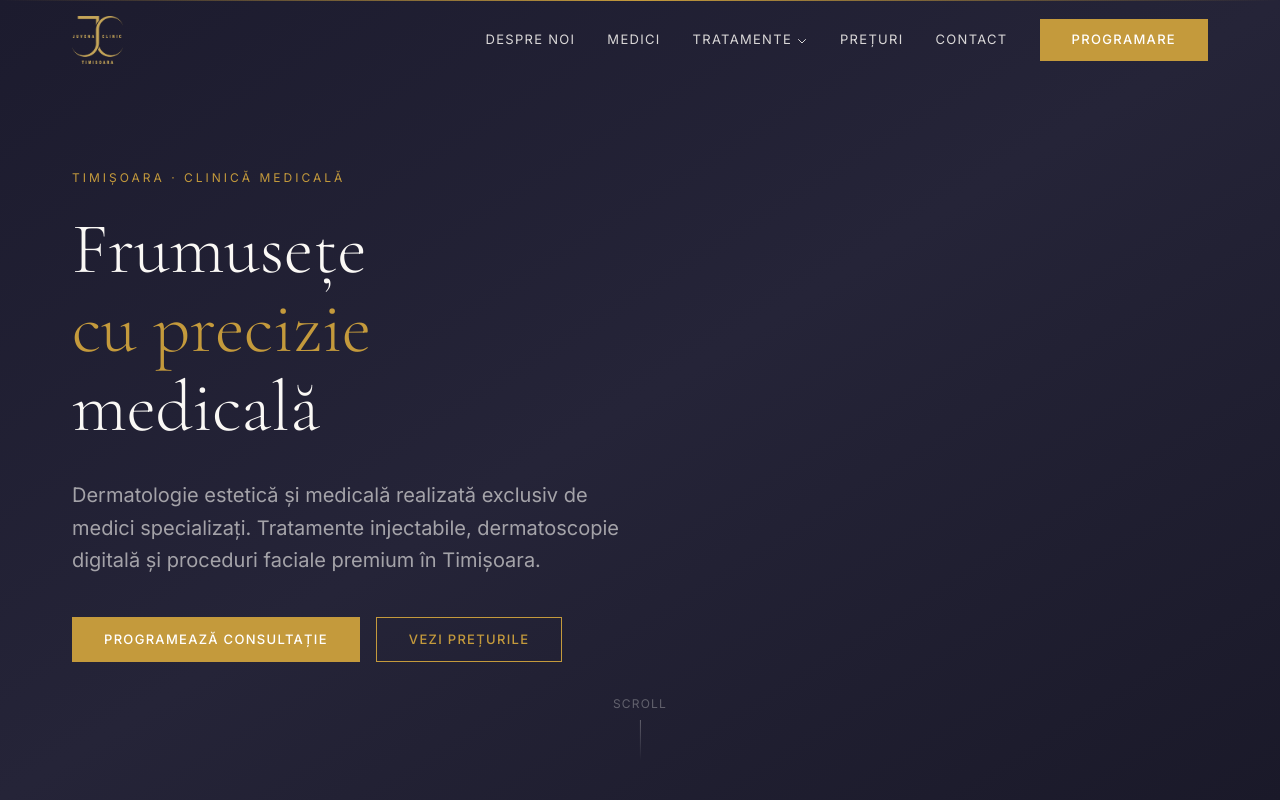
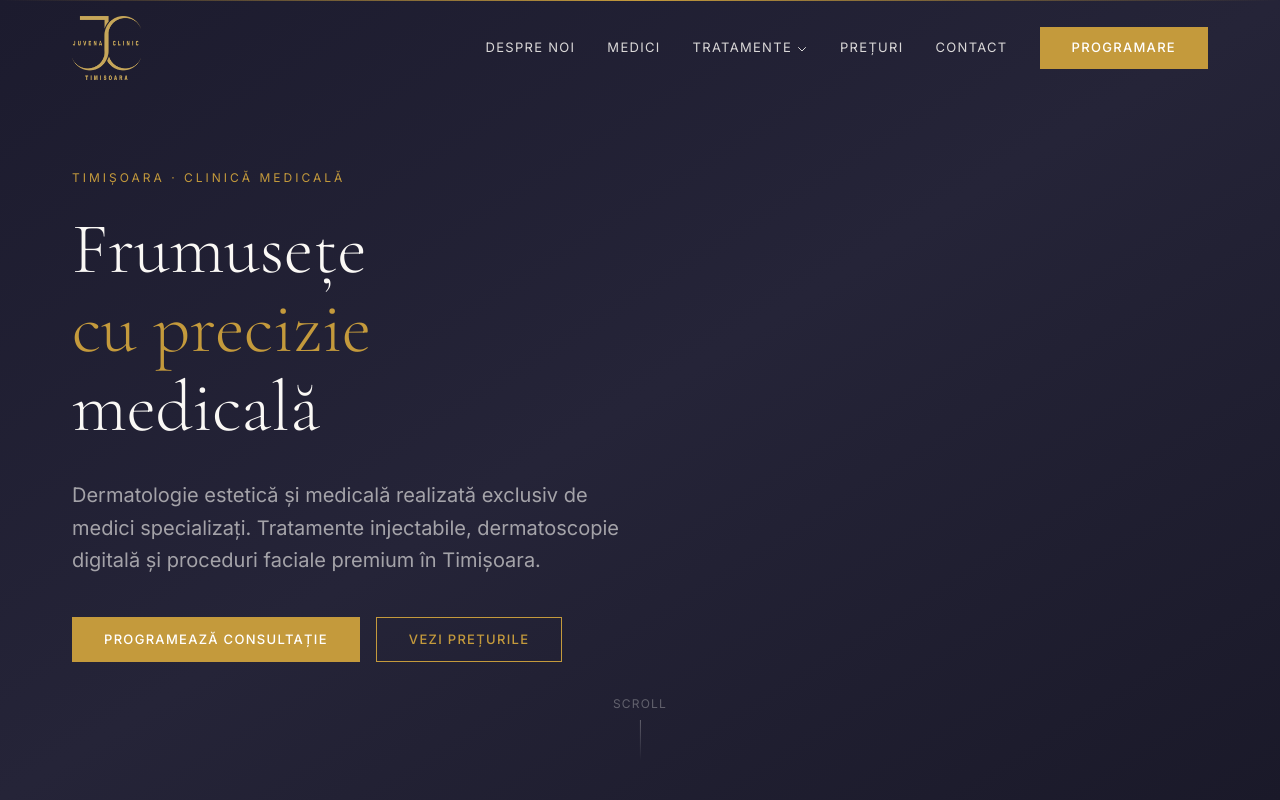
Before and after one commit to mihnea-eugen/juvena-site, a Next.js app: page / in a window 1280 px wide. Shown: the top 800 px of the page. Built offline with nearby package versions, Linux system fonts and the light colour scheme.

Commit message:
Header: logo mai mare h-14/h-16, header h-20/h-24

```diff
--- a/components/Header.tsx
+++ b/components/Header.tsx
@@ -79,16 +79,16 @@ export default function Header() {
           : "bg-transparent"
       }`}
     >
-      <div className="container flex items-center justify-between h-18 md:h-20">
+      <div className="container flex items-center justify-between h-20 md:h-24">
 
         {/* Logo */}
         <Link href="/" className="flex items-center shrink-0" aria-label="Juvena Clinic Timișoara">
           <Image
             src="/images/logo.png"
             alt="Juvena Clinic Timișoara"
-            width={130}
-            height={121}
-            className="h-12 w-auto"
+            width={160}
+            height={149}
+            className="h-14 md:h-16 w-auto"
             priority
           />
         </Link>
```
